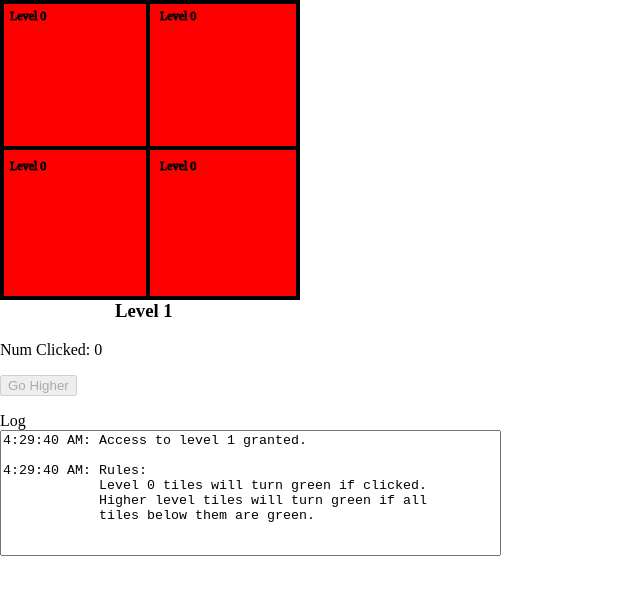
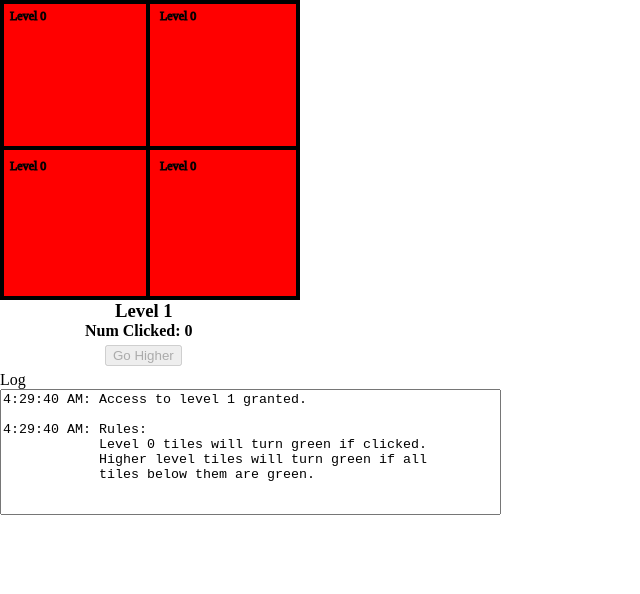
Before and after one commit to dgulyas/dgulyas.github.io, a plain HTML site: page click/index.html in a window 1280 px wide. Shown: the whole page, without its empty margins (0-640 px from the left). Drawn offline with Linux system fonts and the light colour scheme.

Commit message:
Center elements

```diff
--- a/click/index.html
+++ b/click/index.html
@@ -6,6 +6,7 @@
 
 	p.a {
 		margin-bottom: 0px;
+		margin-top: 5px;
 	}
 
 	textarea {
@@ -15,13 +16,18 @@
 
 	h3.a {
 		margin-top: 0px;
+		margin-bottom: 0px;
+	}
+	h4.a {
+		margin-top: 0px;
+		margin-bottom: 5px;
 	}
 </style>
 
 <canvas></canvas>
 <br />
 <h3 class="a" id="levelText">Level 1</h3>
-<p id="clickedNumText">Num Clicked: 0</p>
+<h4 class="a" id="clickedNumText">Num Clicked: 0</h4>
 <button type="button" id="goHigherButton">Go Higher</button>
 <p class="a">Log</p>
 <textarea id="log" rows="8" cols="60" readonly></textarea>
--- a/click/index.js
+++ b/click/index.js
@@ -22,6 +22,7 @@ let m_levelText = null
 
 function loadElementsAndListeners(){
 	m_clickedNumText = document.getElementById("clickedNumText");
+	m_clickedNumText.style.marginLeft = m_sideLength - 65
 	m_logBox = document.getElementById("log")
 	m_levelText = document.getElementById("levelText")
 	m_levelText.style.marginLeft = m_sideLength - 35
@@ -41,6 +42,7 @@ function loadElementsAndListeners(){
 	m_goHigherButton.addEventListener("click", e => {
 		handleGoHigherClick(e)
 	});
+	m_goHigherButton.style.marginLeft = m_sideLength - 45
 }
 
 function handleClick(e){
```
